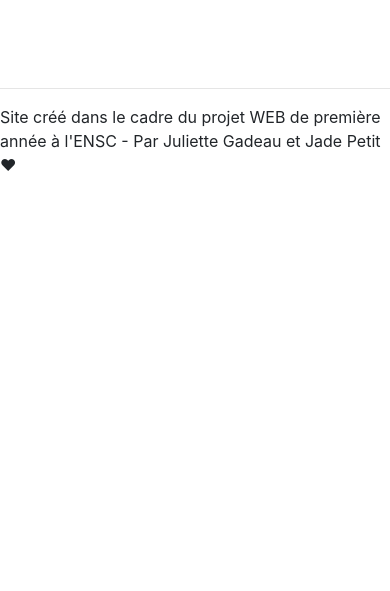
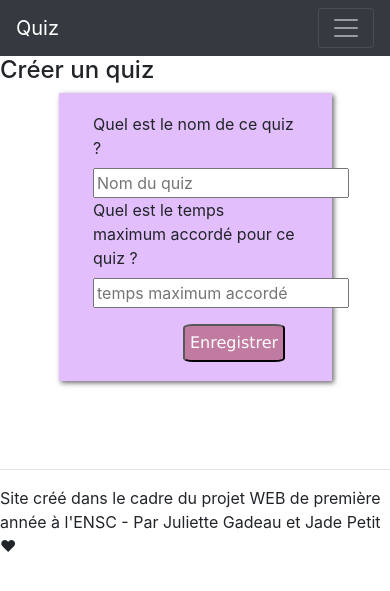
Before and after one commit to Jadounix/Quizz, a PHP site: page /creation_quiz.php in a window 390 px wide. Shown: the top 591 px of the page. Run offline with PHP 8.4, Linux system fonts and the light colour scheme; data that the repository does not hold is empty; some libraries are stand-ins or nearby versions.

Commit message:
Creation d'un quiz fini

```diff
--- a/Projet_WEB/pages/creation_quiz.php
+++ b/Projet_WEB/pages/creation_quiz.php
@@ -17,65 +17,73 @@
 
 <body>
   <?php
-  //On est dans l'état "connecté" en tant qu'admin
-  if (empty($_POST['login_entre']) and empty($_POST['pass_entre']) and !empty($_SESSION['login_entre']))
   {
    include '../includes/menu_deconnexion_ad.php'; ?>
 
    <h4> Créer un quiz </h4>
    <?php
-   $num=1;
-   echo '<h1>Question n°'.$num.'</h1>'
-    ?>
+   $nb_questions_entre = $_POST['nb_questions_entre'];
 
-   <form class="bloc" action="creation_question.php" method="POST">
+   ?><form class="bloc" action="creation_question.php" method="POST">
+
+   <div class="form-group col-sm-6">
+     <label for="Type">Quel est le nom de ce quiz ?</label>
+     <br>
+     <input type="text" name="nom_quiz_entre" placeholder="Nom du quiz" required>
+     <br>
+     <label for="Type">Quel est le temps maximum accordé pour ce quiz ?</label>
+     <br>
+     <input type="text" name="temps_max_entre" placeholder="temps maximum accordé" required>
+   </div>
+
+   <?php
+   for($i=1;$i<=$nb_questions_entre;$i++)
+   {
+     echo '<h1>Question n°'.$i.'</h1>'
+     ?>
      <div class="form-group col-sm-6">
        <label for="Type">Quel sera le type de la question ?</label>
        <br>
-       <input class="radio" type="radio" name="type" value="ouverte" id="Ouverte"> //pb
-       <label class="radio" for="ouv">Ouverte</label>
+       <input class="radio" type="radio" name="type_question<?php echo $i ?>" value="ouverte" id="Ouverte">
+       <label class="radio" for="ouv">Question ouverte</label>
        <br>
-       <input class="radio" type="radio" name="type" value="CM" id="Choix_multiples"> //pb
-       <label class="radio" for="cm">A choix multiples</label>
+       <input class="radio" type="radio" name="type_question<?php echo $i ?>" value="CM" id="Choix_multiples">
+       <label class="radio" for="cm">Question à choix multiples</label>
      </div>
-  </form>
 
-
-   <form class="bloc" action="creation_question.php" method="POST">
-     <div class="row">
-       <div class="form-group col-sm-6">
-         <input type="text"  name="lib_entre" placeholder="Intitulé de la question" required>
-       </div>
-       <div class="form-group col-sm-6">
-         <input type="text" name="lib_rep1_entre" placeholder="Choix 1" required>
-       </div>
-       <div class="form-group col-sm-6">
-         <input type="text" name="lib_rep2_entre" placeholder="Choix 2" required>
-       </div>
-       <div class="form-group col-sm-6">
-         <input type="text" name="lib_rep3_entre" placeholder="Choix 3" required>
-       </div>
-       <div class="form-group col-sm-6">
-         <label for="bonne_réponse" class="h5">Quelle est la bonne réponse ?</label>
-         <input type="text"  name="bonne_rep_entre" placeholder="Intitulé de la bonne réponse" required>
-       </div>
-     </div><br/><br/>
-
-     <button type="submit" name="connexion"  class="bouton">Enregistrer</button>
-   </form>
-
-   <form class="bloc" action="creation_question.php" method="POST">
-     <div class="row">
-       <div class="form-group col-sm-6">
-         <input type="text"  name="lib_entre" placeholder="Intitulé de la question" required>
-       </div>
-       <div class="form-group col-sm-6">
-         <label for="bonne_réponse" class="h5">Quelle est la bonne réponse ?</label>
-         <input type="text"  name="bonne_rep_entre" placeholder="Intitulé de la bonne réponse" required>
-       </div>
-     </div><br/><br/>
-
-     <button type="submit" name="connexion"  class="bouton">Enregistrer</button>
+     <table class="table">
+      <thead>
+        <tr>
+          <th scope="col">Quelle est l'intitulé de la question ?</th>
+          <th scope="col">Quelles sont les réponses à proposer ?</th>
+          <th scope="col">Quelle est la bonne réponse ?</th>
+        </tr>
+      </thead>
+      <tbody>
+        <tr>
+          <td><input type="text" name="lib_entre<?php echo $i ?>" placeholder="Intitulé de la question" required></td>
+          <td><input type="text" name="lib_rep1_entre<?php echo $i ?>" placeholder="Réponse 1" required></td>
+          <td><input type="text" name="bonne_rep_entre<?php echo $i ?>" placeholder="Bonne réponse" required></td>
+        </tr>
+        <tr>
+          <td></td>
+          <td><input type="text" name="lib_rep2_entre<?php echo $i ?>" placeholder="Réponse 2" required></td>
+          <td></td>
+        </tr>
+        <tr>
+          <td></td>
+          <td><input type="text" name="lib_rep3_entre<?php echo $i ?>" placeholder="Réponse 3" required></td>
+          <td></td>
+        </tr>
+      </tbody>
+     </table>
+     <br/><br/>
+     <?php
+   }
+    ?>
+    <!-- Permet de garder en mémoire le nombre de questions pour l'envoyer dans le formulaire d'après -->
+    <input name="nb_questions_entre" type="hidden" value="<?php echo $nb_questions_entre ?>">
+    <button type="submit" name="connexion" class="bouton">Enregistrer</button>
    </form>
    <?php
  }?>
--- a/Projet_WEB/pages/init_creation_quiz.php
+++ b/Projet_WEB/pages/init_creation_quiz.php
@@ -23,7 +23,6 @@
    include '../includes/menu_deconnexion_ad.php'; ?>
 
    <h4> Créer un quiz </h4>
-
     <form class="bloc" action="creation_quiz.php" method="POST">
         <div class="form-group col-sm-6">
           <label for="nb_questions" class="h5">Combien de questions comportera votre quiz ?</label>
--- a/Projet_WEB/pages/voir_quiz.php
+++ b/Projet_WEB/pages/voir_quiz.php
@@ -35,16 +35,12 @@
      echo '<div id="quiz'.$cpt.'">'; //On donne au quiz un id quizn avec n allant de 1 au nombre de quiz
      echo '<h2>'.$Tuple['nom'].'<h2>'; //On affiche le nom du quiz
      echo '<div class="bloc_bouton">'; //On afficher le bouton pour commencer le quiz
-     echo '<a href="jouer.php?id='.$cpt.'" target="_blank"> <input class="bouton" type="button" value="Editer"> </a>'; // A modifier
+     echo '<a href="#?id='.$cpt.'" target="_blank"> <input class="bouton" type="button" value="Editer"> </a>'; // A modifier
      echo '</div></div>';
      $cpt++;
    }
     ?>
    </div>
-
-
-
-
 
    <?php
  }?>
```
Also changed, not shown: Projet_WEB/pages/creation_question.php (+43 -27 lines).
